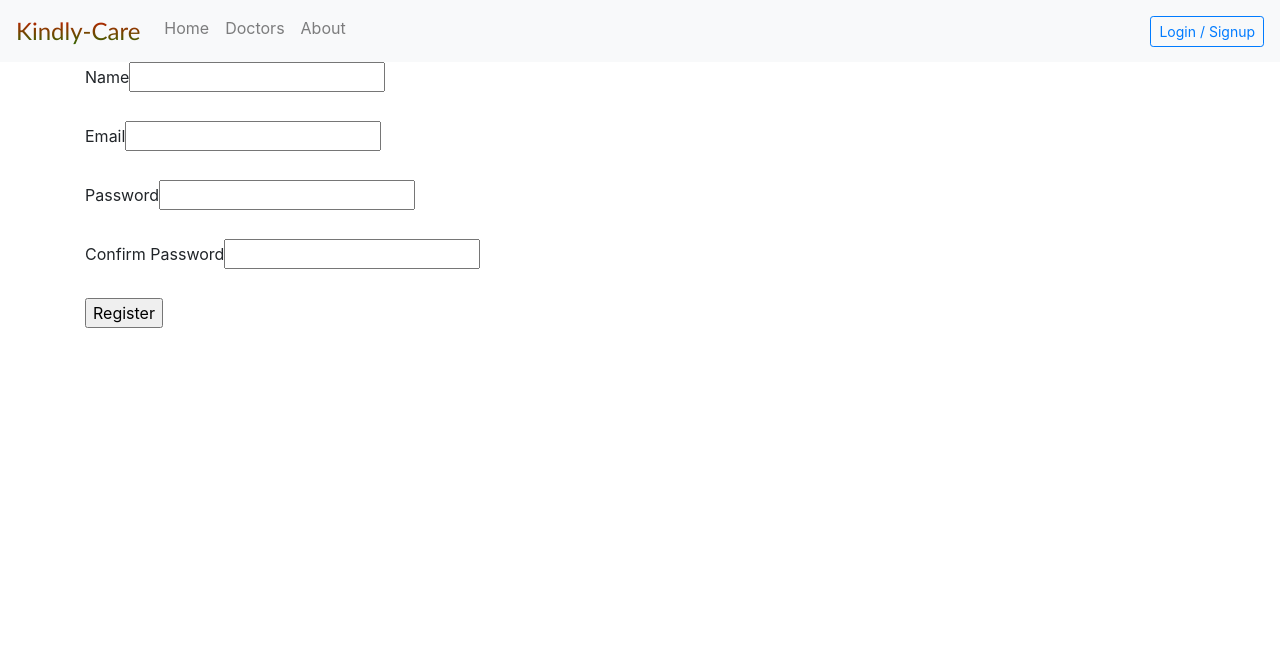
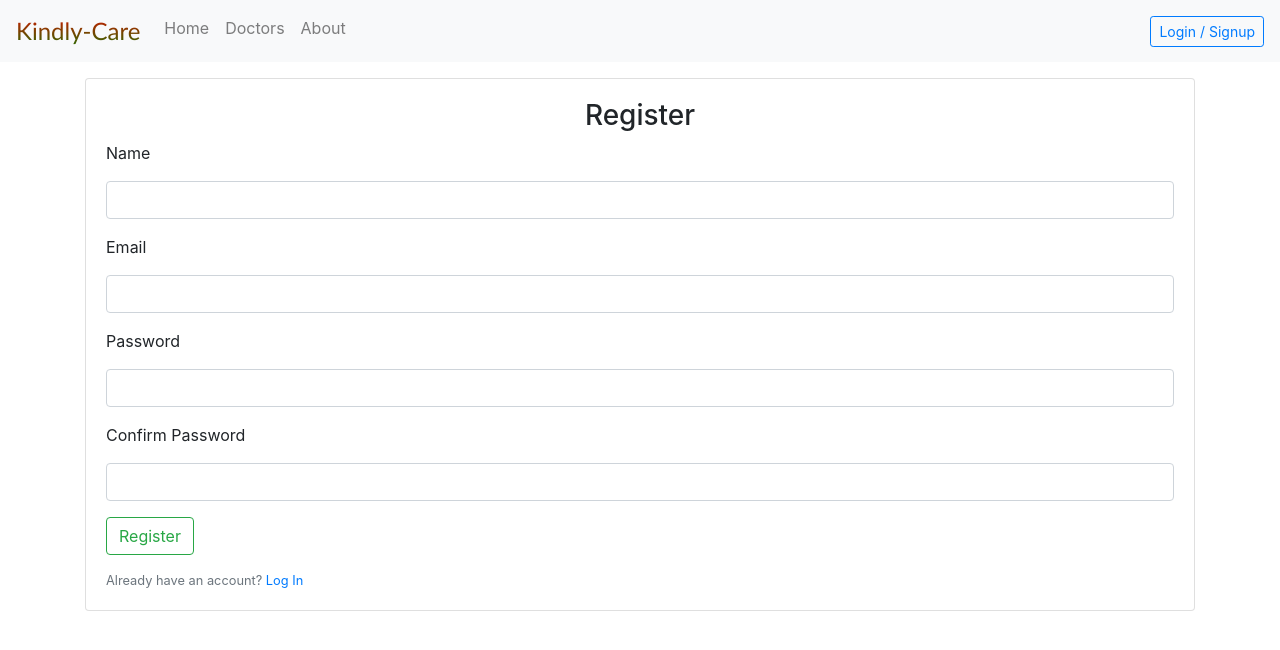
Before and after one commit to khushijashnani/Kindly-Care, a Flask app: page /register in a window 1280 px wide. Shown: the top 650 px of the page. Run offline with Flask 2, Linux system fonts and the light colour scheme; some libraries are stand-ins or nearby versions.

Commit message:
Login Registration UI

```diff
--- a/kindlycare/templates/register.html
+++ b/kindlycare/templates/register.html
@@ -2,12 +2,21 @@
 {%block content%}
 <form method="POST">
     {{form.hidden_tag()}}
-    {{form.name.label}}{{form.name}}<br><br>
-    {{form.email.label}}{{form.email}}<br></br>
+    <div class="card mt-3">
+        <div class="card-body">
+            <p class="h3 text-center">Register</p>
+            <div class="form-group">{{form.name.label(class='form-group')}}{{form.name(class='form-control')}}</div>
+            <div class="form-group">{{form.email.label(class='form-group')}}{{form.email(class='form-control')}}</div>
 
-    {{form.password.label}}{{form.password}}<br></br>
-    {{form.pass_confirm.label}}{{form.pass_confirm}}<br></br>
-    {{form.submit()}}
+            <div class="form-group">{{form.password.label(class='form-group')}}{{form.password(class='form-control')}}
+            </div>
+            <div class="form-group">
+                {{form.pass_confirm.label(class='form-group')}}{{form.pass_confirm(class='form-control')}}</div>
+            <div class="form-group">{{form.submit(class='btn btn-outline-success')}}</div>
+            <small id="emailHelp" class="form-text text-muted">Already have an account? <a
+                    href="{{url_for('users.login')}}">Log In</a></small>
+        </div>
+    </div>
 </form>
 
 
```
Also changed, not shown: kindlycare/templates/login.html (+13 -3 lines).
